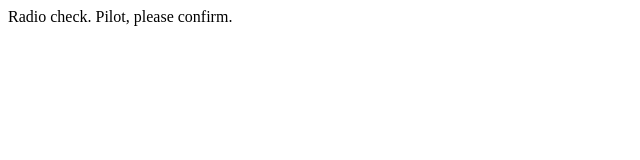
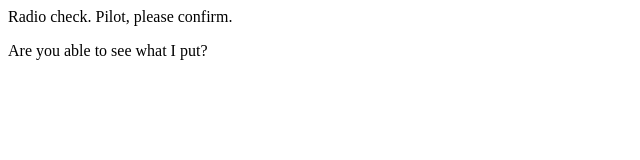
Before and after one commit to M-Techner/Studio-7-12-2021, a plain HTML site: page communication-log/index.html in a window 1280 px wide. Shown: the whole page, without its empty margins (0-640 px from the left). Drawn offline with Linux system fonts and the light colour scheme.

Commit message:
testing this

```diff
--- a/communication-log/index.html
+++ b/communication-log/index.html
@@ -1,5 +1,6 @@
 <html>
     <body>
         <p>Radio check. Pilot, please confirm.</p>
+        <p> Are you able to see what I put?</p>
     </body>
 </html>
```
